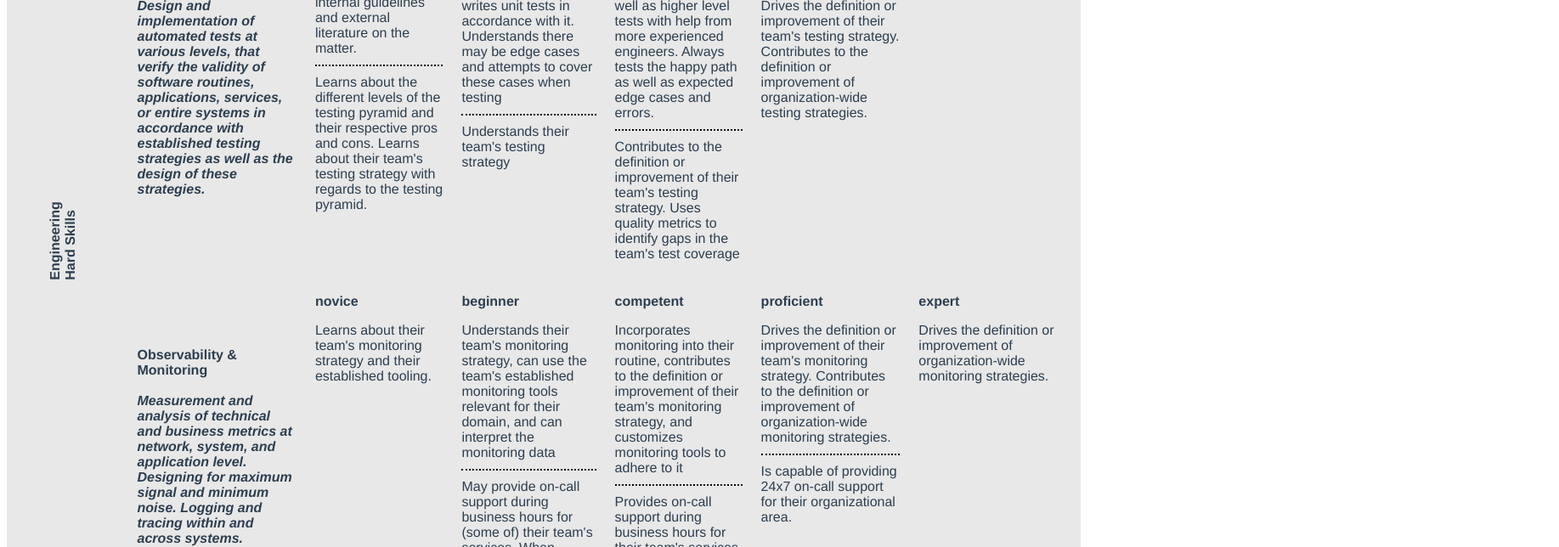
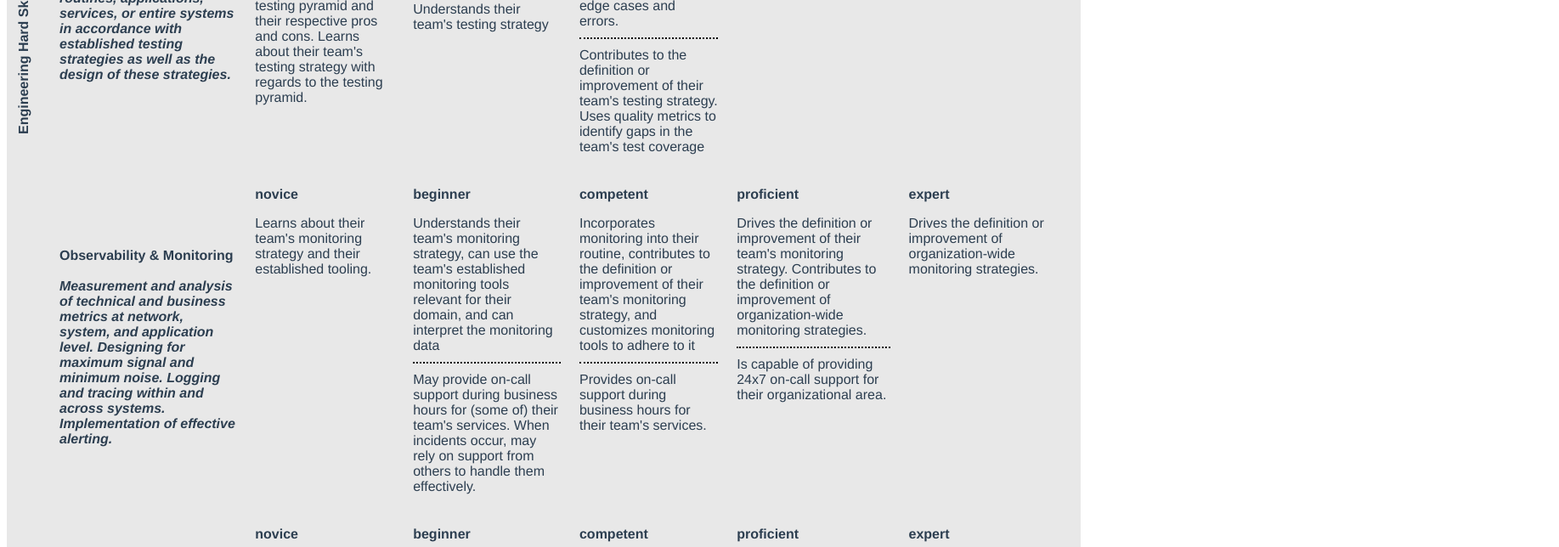
Before and after one commit to rnegash/cornbread, a Vue app: page / in a window 1280 px wide. Shown: the part 1560-2204 px from the top of the page at 85% size, 1835 px wide, since content can reach past the window. Built offline with nearby package versions, Linux system fonts and the light colour scheme.

Commit message:
Put rotated text all on one line

```diff
--- a/src/components/CareerFramework.vue
+++ b/src/components/CareerFramework.vue
@@ -86,6 +86,8 @@ ul {
 
 .category {
   padding: 0px 15px;
+  white-space: nowrap;
+  max-width:10px;
   transform: rotate(-90deg);
 }
 
```
